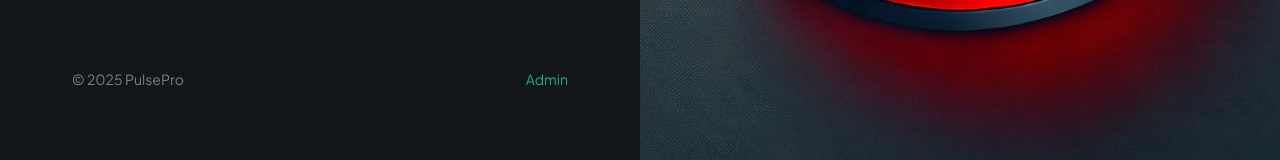
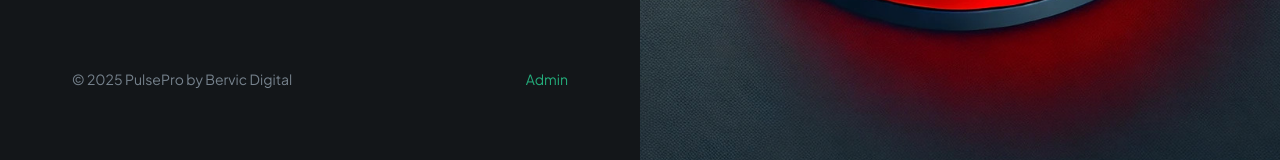
Before and after one commit to Asibe-Cheta/bervic_pulsepro, a Next.js app: page / in a window 1280 px wide. Shown: the part 617-777 px from the top of the page. Built offline with nearby package versions, Linux system fonts and the light colour scheme; no server answers.

Commit message:
Update page.tsx

```diff
--- a/app/page.tsx
+++ b/app/page.tsx
@@ -26,7 +26,7 @@ const isAdmin = searchParams.admin === 'true';
           <PatientForm />
           <div className="text-14-regular mt-20 flex justify-between">
             <p className="justify-items-end text-dark-600 xl:text-left">
-              © 2025 PulsePro
+              © 2025 PulsePro by Bervic Digital
             </p>
             <Link href="/?admin=true" className="text-green-500">
               Admin
```
